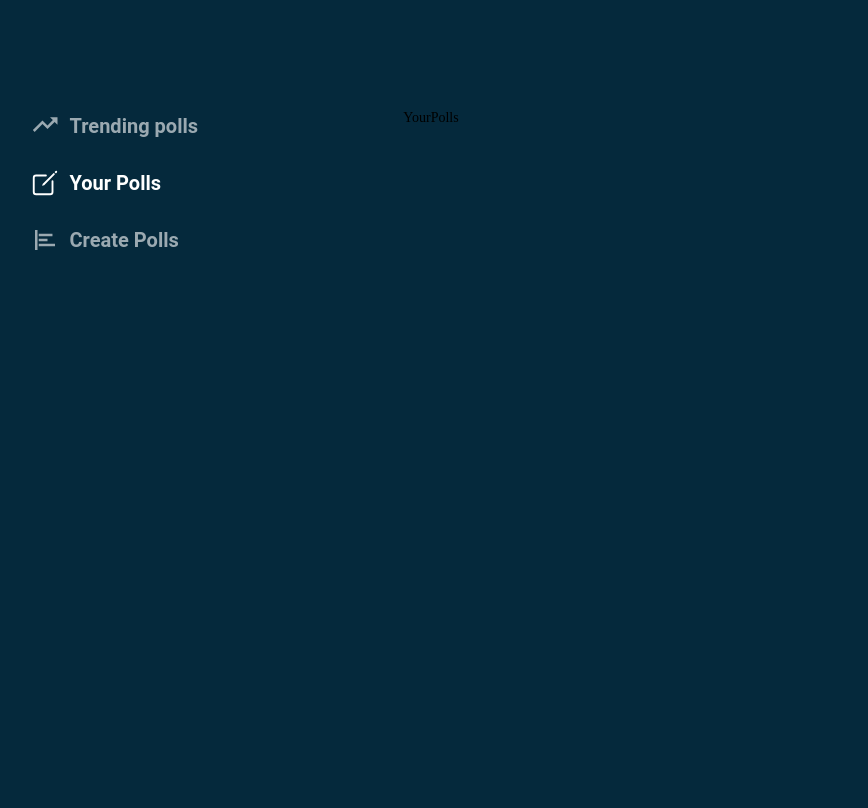
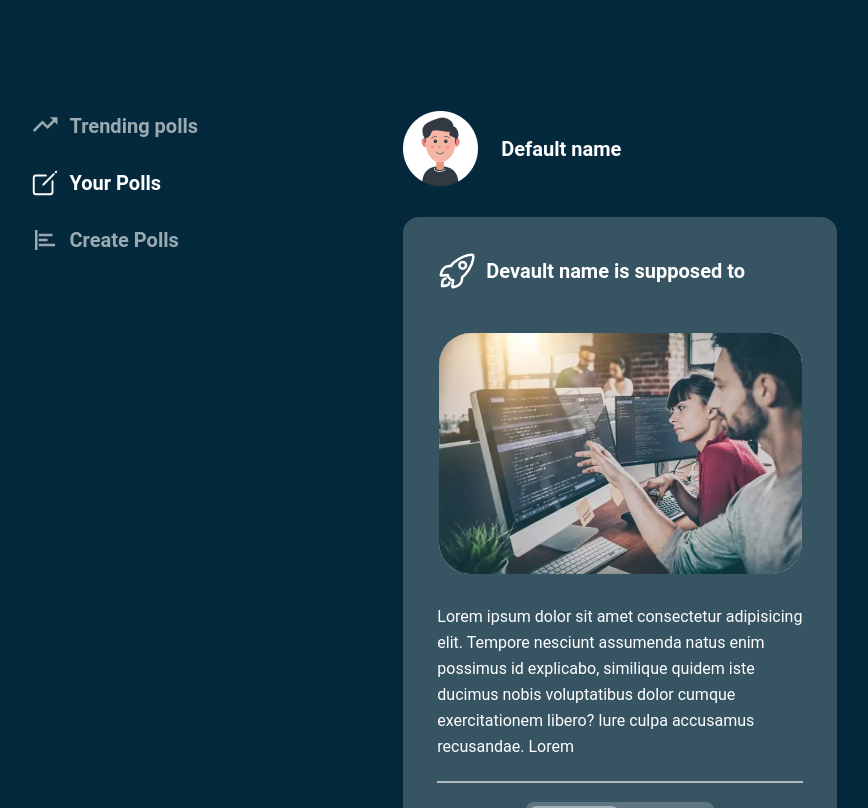
Before and after one commit to martinyis/Vote-me, a React (Create React App) app: page /yourpolls in a window 1280 px wide. Shown: the whole page, without its empty margins (89-957 px from the left). Built offline with nearby package versions, Linux system fonts and the light colour scheme.

Commit message:
VoteApp to your polls

```diff
--- a/src/components/YourPolls.jsx
+++ b/src/components/YourPolls.jsx
@@ -1,5 +1,11 @@
+import VoteApp from './VoteApp';
+
 const YourPolls = () => {
-  return <div>YourPolls</div>;
+  return (
+    <div>
+      <VoteApp />
+    </div>
+  );
 };
 
 export default YourPolls;
```
